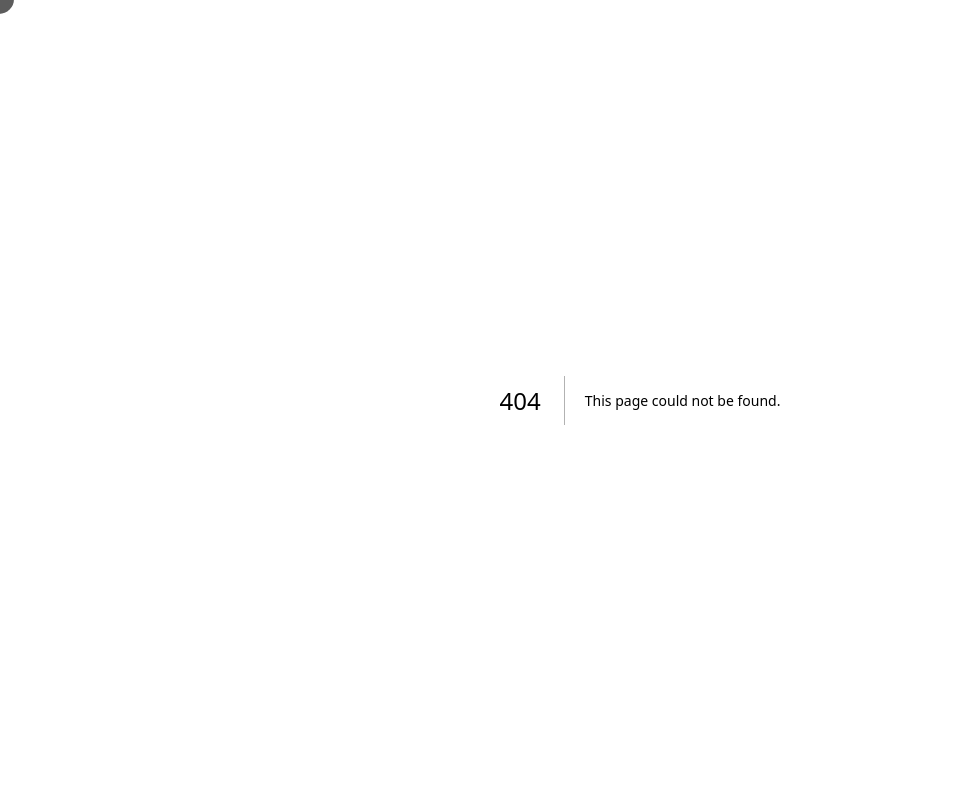
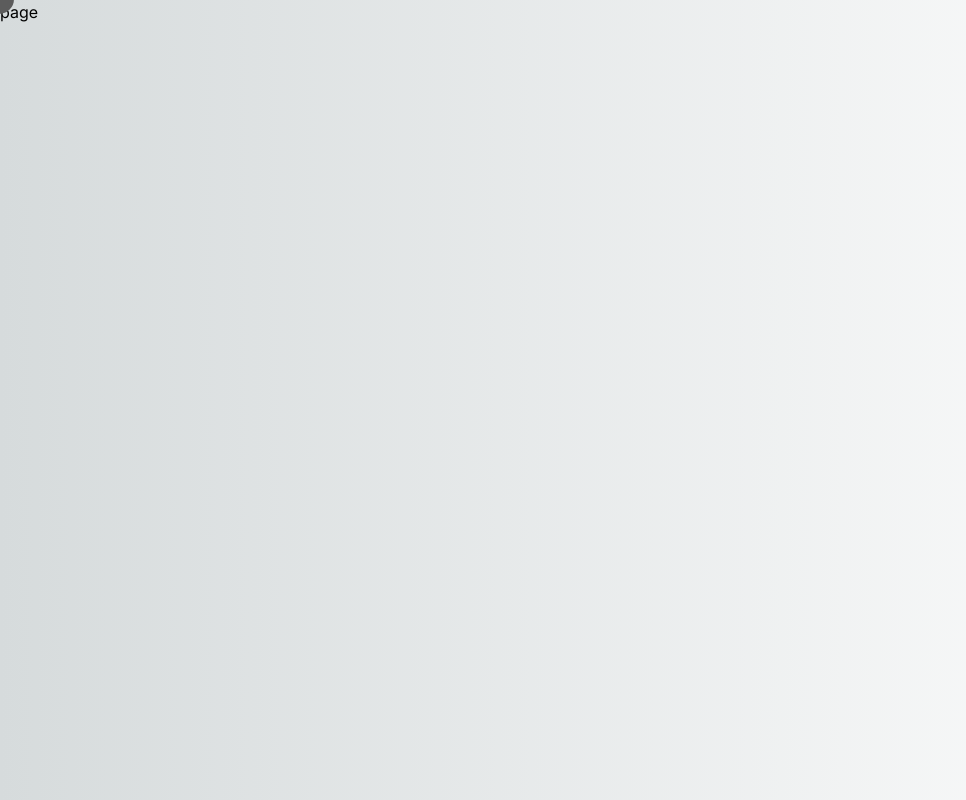
Before and after one commit to thedraxx/ImpuestosArg, a Next.js app: page /services in a window 1280 px wide. Before the commit this address had no page. Shown: the whole page, without its empty margins (0-966 px from the left). Built offline with nearby package versions, Linux system fonts and the light colour scheme.

Commit message:
added icon navbar and create a page for services

```diff
--- a/src/app/components/navbar/Navbar.tsx
+++ b/src/app/components/navbar/Navbar.tsx
@@ -3,15 +3,13 @@ import React from 'react'
 const Navbar = () => {
     return (
         <div
-            className='flex flex-row justify-between items-center fixed top-0 w-full h-20 z-50 bg-white'
+            className='flex flex-row justify-between items-center fixed top-0 w-full h-20 z-50 bg-black border-b-2 border-green-500'
         >
             <h1
-                className='text-2xl font-bold text-black ml-5'
+                className='text-2xl font-bold text-white ml-5 hover:text-accent'
             >
-                Impuestos Digitales
-
+                Impuestito 🧉
             </h1>
-
         </div>
     )
 }
--- a/src/app/layout.tsx
+++ b/src/app/layout.tsx
@@ -1,6 +1,12 @@
 import CustomPointer from './components/Pointer/CustomPointer'
+import { Inter } from 'next/font/google'
 import './globals.css'
-import { Inter } from 'next/font/google'
+
+export const dolarValue = async () => {
+  const DolarValue = await fetch('https://api.bluelytics.com.ar/v2/latest')
+  const data = await DolarValue.json()
+  return data
+}
 
 const inter = Inter({ subsets: ['latin'] })
 
@@ -16,6 +22,9 @@ export default function RootLayout({
 }) {
   return (
     <html lang="es">
+      <head>
+        <link rel="icon" href="/mate.ico" />
+      </head>
       <body className={inter.className}>
         <CustomPointer />
         {children}
--- a/src/app/page.tsx
+++ b/src/app/page.tsx
@@ -1,21 +1,12 @@
+"use client"
 import React from 'react'
-import Services from './components/services/Services'
 import Navbar from './components/navbar/Navbar';
 import Calculator from './components/Calculator/Calculator';
-
-
-const dolarValue = async () => {
-  const DolarValue = await fetch('https://api.bluelytics.com.ar/v2/latest')
-  const data = await DolarValue.json()
-  return data
-}
-
-
+import { dolarValue } from './layout';
+import Link from 'next/link';
 
 const HomePage = async () => {
-
   const CotizeDolar = await dolarValue()
-
   return (
     <>
       <Navbar />
@@ -32,14 +23,26 @@ const HomePage = async () => {
 
       </div>
 
-      <div className='flex flex-col items-center justify-center py-5 bg-white'>
+      <div className='flex flex-col items-center justify-center py-5 bg-white border-b-2 border-green-500'>
         <Calculator CotizeDolar={CotizeDolar} />
       </div>
 
       <div
         className='flex flex-col items-center justify-center py-5 bg-white'
       >
-        <Services CotizeDolar={CotizeDolar} />
+        <h1
+          className='text-xl font-bold text-center text-black'
+        >¿Quieres saber el precio de tus servicios de Streaming?</h1>
+
+        <Link
+          href='/services'
+        >
+          <h3
+            className='text-md  text-center text-black hover:text-blue-500 cursor-pointer'
+          >Haz click aca para cotizar el precio de sus servicios favoritos
+          </h3>
+        </Link>
+
       </div>
     </>
 
--- /dev/null
+++ b/src/app/services/page.tsx
@@ -0,0 +1,9 @@
+import React from 'react'
+
+const servicePage = () => {
+    return (
+        <div>page</div>
+    )
+}
+
+export default servicePage
--- a/tailwind.config.js
+++ b/tailwind.config.js
@@ -12,6 +12,17 @@ module.exports = {
         'gradient-conic':
           'conic-gradient(from 180deg at 50% 50%, var(--tw-gradient-stops))',
       },
+
+      colors: {
+        'primary-100': '#F0F4F8',
+        'primary-200': '#D9E2EC',
+        'primary-300': '#BCCCDC',
+        'primary-400': '#9FB3C8',
+        'primary-500': '#829AB1',
+        'primary-600': '#627D98',
+        'primary-700': '#486581',
+        "lightBlack": '#1F2937',
+      },
     },
   },
   plugins: [],
```
Also changed, not shown: 1 other file (tests, documents, lock files or other folders).
